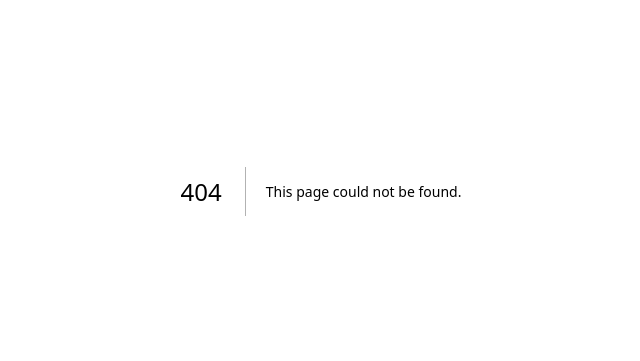
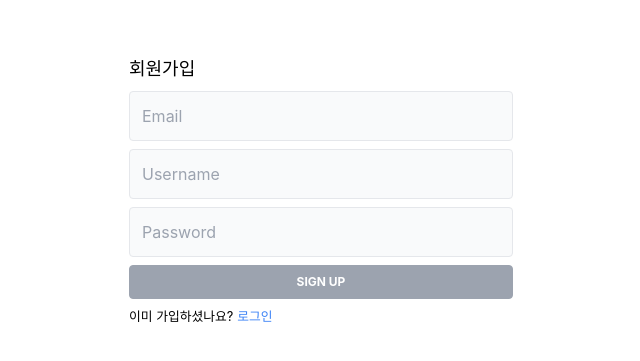
Before and after one commit to ckm960411/next-express-reddit-clone, a Next.js app in the folder client/: page /register in a window 1280 px wide. Before the commit this address had no page. Shown: the part 209-570 px from the top of the page, without its empty margins (319-959 px from the left). Built offline with nearby package versions, Linux system fonts and the light colour scheme; no server answers.

Commit message:
register page 마크업

```diff
--- a/client/package.json
+++ b/client/package.json
@@ -12,6 +12,8 @@
     "@types/node": "18.11.9",
     "@types/react": "18.0.25",
     "@types/react-dom": "18.0.9",
+    "axios": "^1.2.0",
+    "classnames": "^2.3.2",
     "eslint": "8.28.0",
     "eslint-config-next": "13.0.4",
     "next": "13.0.4",
--- /dev/null
+++ b/client/src/components/InputGroup.tsx
@@ -0,0 +1,39 @@
+import cls from 'classnames';
+
+interface InputGroupProps {
+  className?: string;
+  type?: string;
+  placeholder?: string;
+  value: string;
+  setValue: (str: string) => void;
+  error: string | undefined;
+}
+const InputGroup = ({
+  className = 'mb-2',
+  type = 'text',
+  placeholder = '',
+  value,
+  setValue,
+  error,
+}: InputGroupProps) => {
+  return (
+    <div className={className}>
+      <input
+        type={type}
+        style={{ minWidth: 300 }}
+        className={cls(
+          `w-full p-3 transition duration-200 border border-gray-200 rounded bg-gray-50 focus:bg-white hover:bg-white`,
+          {
+            'border-red-500': error,
+          }
+        )}
+        placeholder={placeholder}
+        value={value}
+        onChange={(e) => setValue(e.target.value)}
+      />
+      <small className="font-medium text-red-500">{error}</small>
+    </div>
+  );
+};
+
+export default InputGroup;
--- a/client/src/pages/_app.tsx
+++ b/client/src/pages/_app.tsx
@@ -1,6 +1,9 @@
-import '../styles/globals.css'
-import type { AppProps } from 'next/app'
+import axios from 'axios';
+import '../styles/globals.css';
+import type { AppProps } from 'next/app';
 
 export default function App({ Component, pageProps }: AppProps) {
-  return <Component {...pageProps} />
+  axios.defaults.baseURL = process.env.NEXT_PUBLIC_SERVER_BASE_URL + '/api';
+
+  return <Component {...pageProps} />;
 }
--- /dev/null
+++ b/client/src/pages/register.tsx
@@ -0,0 +1,71 @@
+import Link from 'next/link';
+import axios from 'axios';
+import { FormEvent, useState } from 'react';
+import InputGroup from '../components/InputGroup';
+import { useRouter } from 'next/router';
+
+const register = () => {
+  const router = useRouter();
+
+  const [email, setEmail] = useState('');
+  const [username, setUsername] = useState('');
+  const [password, setPassword] = useState('');
+  const [errors, setErrors] = useState<any>({});
+
+  const handleSubmit = async (e: FormEvent) => {
+    e.preventDefault();
+    try {
+      const res = await axios.post('/auth/register', {
+        email,
+        password,
+        username,
+      });
+      console.log(res);
+      router.push('/login');
+    } catch (error: any) {
+      console.error(error);
+      setErrors(error?.response?.data || {});
+    }
+  };
+
+  return (
+    <div className="bg-white">
+      <div className="flex flex-col items-center justify-center h-screen p-6">
+        <div className="w-10/12 mx-auto md:w-96">
+          <h1 className="mb-2 text-lg font-medium">회원가입</h1>
+          <form onSubmit={handleSubmit}>
+            <InputGroup
+              placeholder="Email"
+              value={email}
+              setValue={setEmail}
+              error={errors.email}
+            />
+            <InputGroup
+              placeholder="Username"
+              value={username}
+              setValue={setUsername}
+              error={errors.username}
+            />
+            <InputGroup
+              placeholder="Password"
+              value={password}
+              setValue={setPassword}
+              error={errors.password}
+            />
+            <button className="w-full py-2 mb-1 text-xs font-bold text-white uppercase bg-gray-400 border border-gray-400 rounded">
+              Sign Up
+            </button>
+          </form>
+          <small>
+            이미 가입하셨나요?
+            <Link href="/login">
+              <a className="ml-1 text-blue-500 uppercase">로그인</a>
+            </Link>
+          </small>
+        </div>
+      </div>
+    </div>
+  );
+};
+
+export default register;
```
Also changed, not shown: 1 other file (tests, documents, lock files or other folders).
